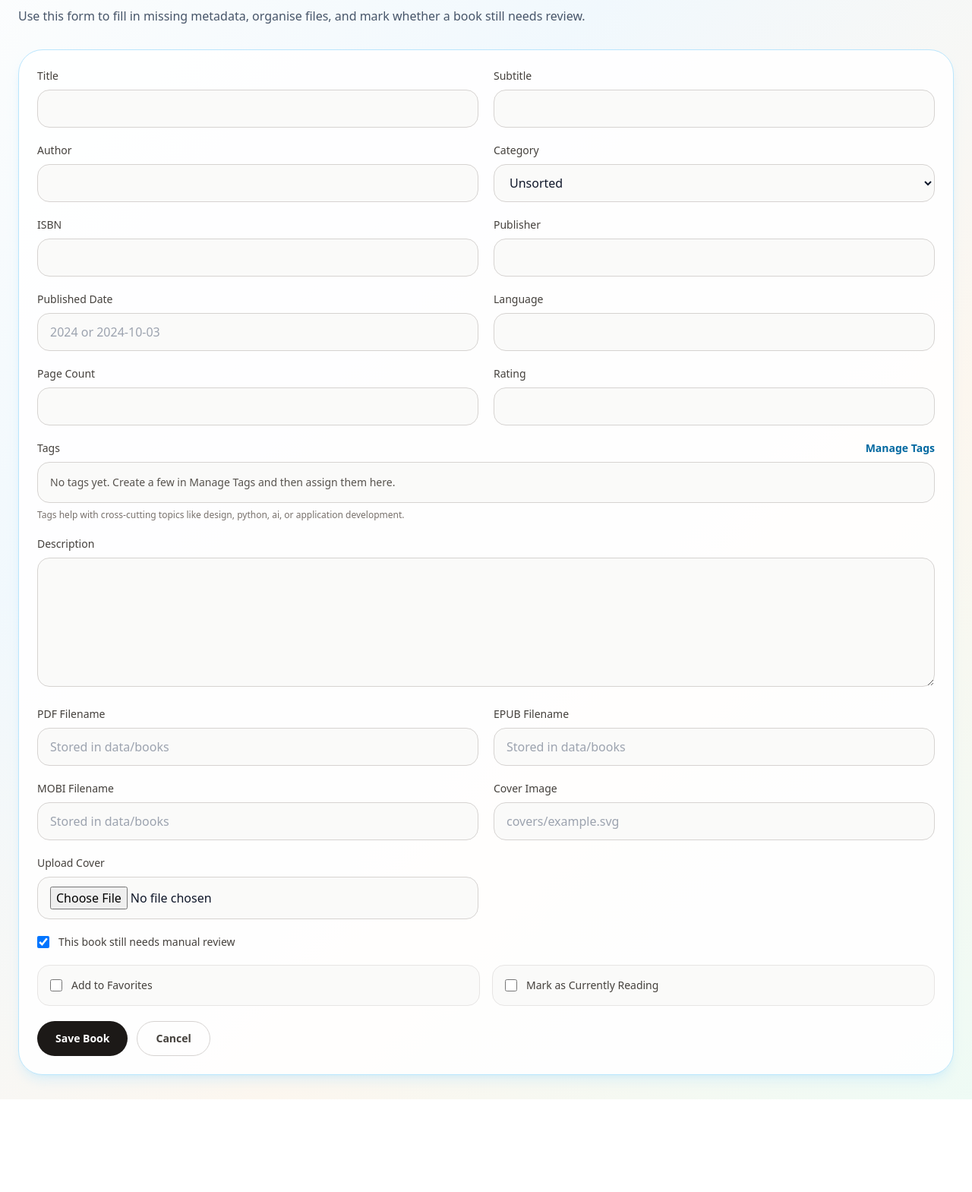
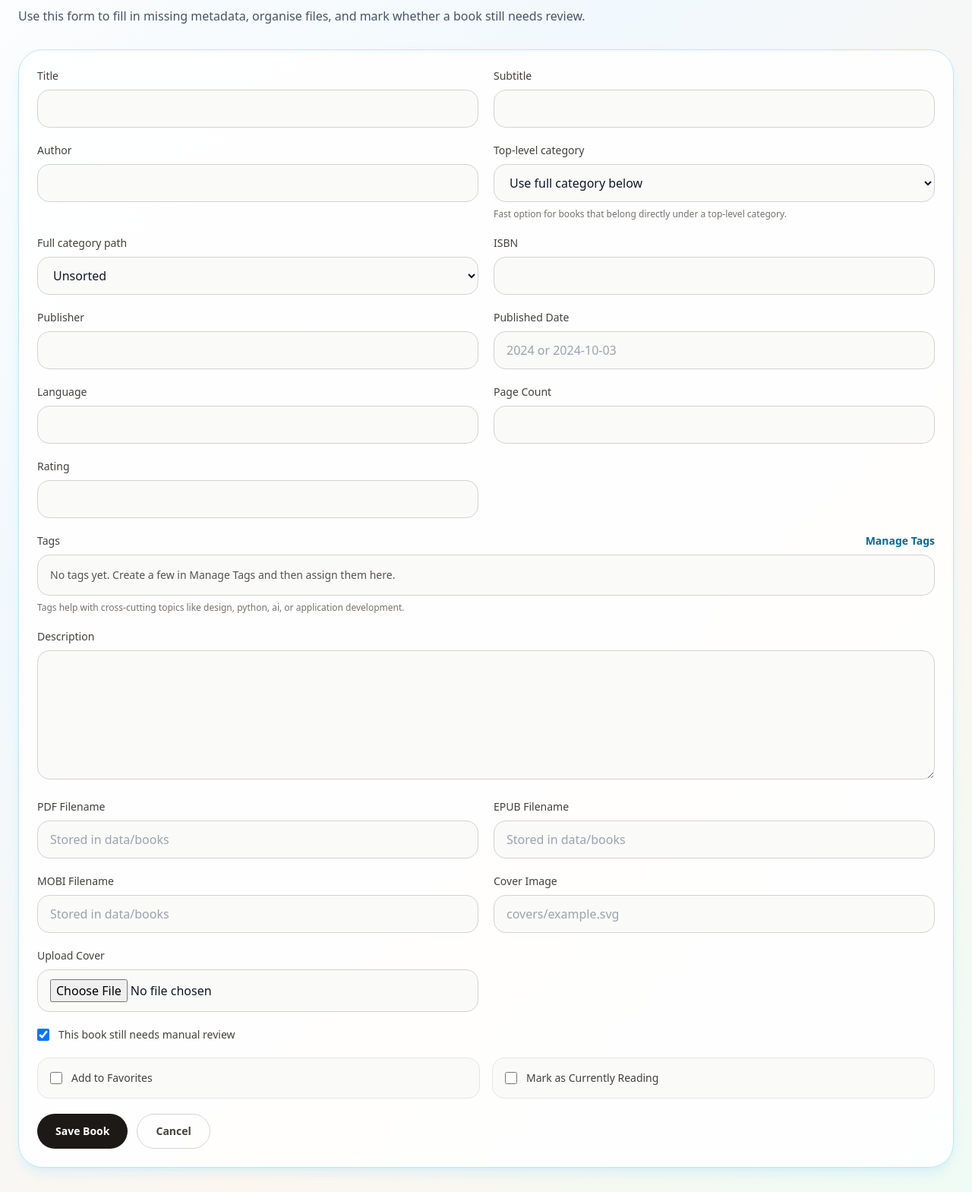
Before and after one commit to colinleroux/bookidea, a Flask app: page /manage/books/new in a window 1280 px wide. Shown: the part 196-1765 px from the top of the page at 76% size. Before the commit the page ends 1643 px from the top, so only its background shows below. Run offline with Flask 3, Linux system fonts and the light colour scheme; some libraries are stand-ins or nearby versions.

Commit message:
added dropdown categories to be ordered

```diff
--- a/app/routes.py
+++ b/app/routes.py
@@ -82,7 +82,7 @@ def source():
         "source.html",
         books=pagination.items,
         pagination=pagination,
-        categories=Category.query.order_by(Category.name.asc()).all(),
+        categories=ordered_categories(),
         query_text=query_text,
         selected_category=selected_category,
         sort=sort,
@@ -130,7 +130,7 @@ def want_list():
         "want_list.html",
         wanted_books=pagination.items,
         pagination=pagination,
-        categories=Category.query.order_by(Category.name.asc()).all(),
+        categories=ordered_categories(),
         query_text=query_text,
         selected_category=selected_category,
         status_filter=status_filter,
@@ -153,7 +153,7 @@ def edit_wanted_book(wanted_book_id):
     return render_template(
         "wanted_book_form.html",
         wanted_book=wanted_book,
-        categories=Category.query.order_by(Category.name.asc()).all(),
+        categories=ordered_categories(),
         status_options=sorted(WANTED_BOOK_STATUSES),
     )
 
@@ -222,7 +222,7 @@ def render_library_page(collection=None, heading="Library"):
     per_page = 48 if view_mode == "compact" else 24
     pagination = books_query.order_by(Book.title.asc()).paginate(page=page, per_page=per_page, error_out=False)
     books = pagination.items
-    categories = Category.query.order_by(Category.name.asc()).all()
+    categories = ordered_categories()
     endpoint = {
         "favorites": "main.favorites",
         "currently-reading": "main.currently_reading",
@@ -302,7 +302,8 @@ def new_book():
     return render_template(
         "book_form.html",
         book=None,
-        categories=Category.query.order_by(Category.name.asc()).all(),
+        categories=ordered_categories(),
+        top_level_categories=top_level_categories(),
         tags=Tag.query.order_by(Tag.name.asc()).all(),
         form_action=url_for("main.new_book"),
         page_title="Add Book",
@@ -349,7 +350,8 @@ def edit_book(book_id):
     return render_template(
         "book_form.html",
         book=book,
-        categories=Category.query.order_by(Category.name.asc()).all(),
+        categories=ordered_categories(),
+        top_level_categories=top_level_categories(),
         tags=Tag.query.order_by(Tag.name.asc()).all(),
         form_action=url_for("main.edit_book", book_id=book.id, review=1) if review_mode else url_for("main.edit_book", book_id=book.id),
         page_title=f"Edit {book.title}",
@@ -471,7 +473,7 @@ def manage_categories():
         flash("Category added.", "success")
         return redirect(url_for("main.manage_categories"))
 
-    categories = Category.query.order_by(Category.name.asc()).all()
+    categories = ordered_categories()
     excluded_category_ids = get_excluded_homepage_category_ids()
     category_rows = [
         {
@@ -654,6 +656,16 @@ def count_books_in_category_tree(category):
     return Book.query.filter(Book.category_id.in_(category_ids)).count()
 
 
+def ordered_categories():
+    categories = Category.query.all()
+    return sorted(categories, key=lambda category: category.full_name().lower())
+
+
+def top_level_categories():
+    categories = Category.query.filter(Category.parent_id.is_(None)).all()
+    return sorted(categories, key=lambda category: category.name.lower())
+
+
 def filtered_wanted_books_query(query_text="", category_id=None, status_filter="active"):
     wanted_query = WantedBook.query
 
@@ -759,7 +771,7 @@ def populate_book_from_form(book, form):
     book.language = form.get("language", "").strip() or None
     book.page_count = parse_int(form.get("page_count"))
     book.rating = parse_float(form.get("rating"))
-    book.category_id = form.get("category_id", type=int) or None
+    book.category_id = form.get("category_id", type=int) or form.get("top_level_category_id", type=int) or None
     book.pdf_filename = form.get("pdf_filename", "").strip() or None
     book.epub_filename = form.get("epub_filename", "").strip() or None
     book.mobi_filename = form.get("mobi_filename", "").strip() or None
--- a/app/templates/book_form.html
+++ b/app/templates/book_form.html
@@ -53,7 +53,18 @@
         </label>
 
         <label class="block">
-            <span class="mb-2 block text-sm font-medium text-stone-700">Category</span>
+            <span class="mb-2 block text-sm font-medium text-stone-700">Top-level category</span>
+            <select name="top_level_category_id" class="w-full rounded-2xl border border-stone-300 bg-stone-50 px-4 py-3">
+                <option value="">Use full category below</option>
+                {% for category in top_level_categories %}
+                    <option value="{{ category.id }}" {% if book and book.category_id == category.id %}selected{% endif %}>{{ category.name }}</option>
+                {% endfor %}
+            </select>
+            <span class="mt-2 block text-xs text-stone-500">Fast option for books that belong directly under a top-level category.</span>
+        </label>
+
+        <label class="block">
+            <span class="mb-2 block text-sm font-medium text-stone-700">Full category path</span>
             <select name="category_id" class="w-full rounded-2xl border border-stone-300 bg-stone-50 px-4 py-3">
                 <option value="">Unsorted</option>
                 {% for category in categories %}
```
